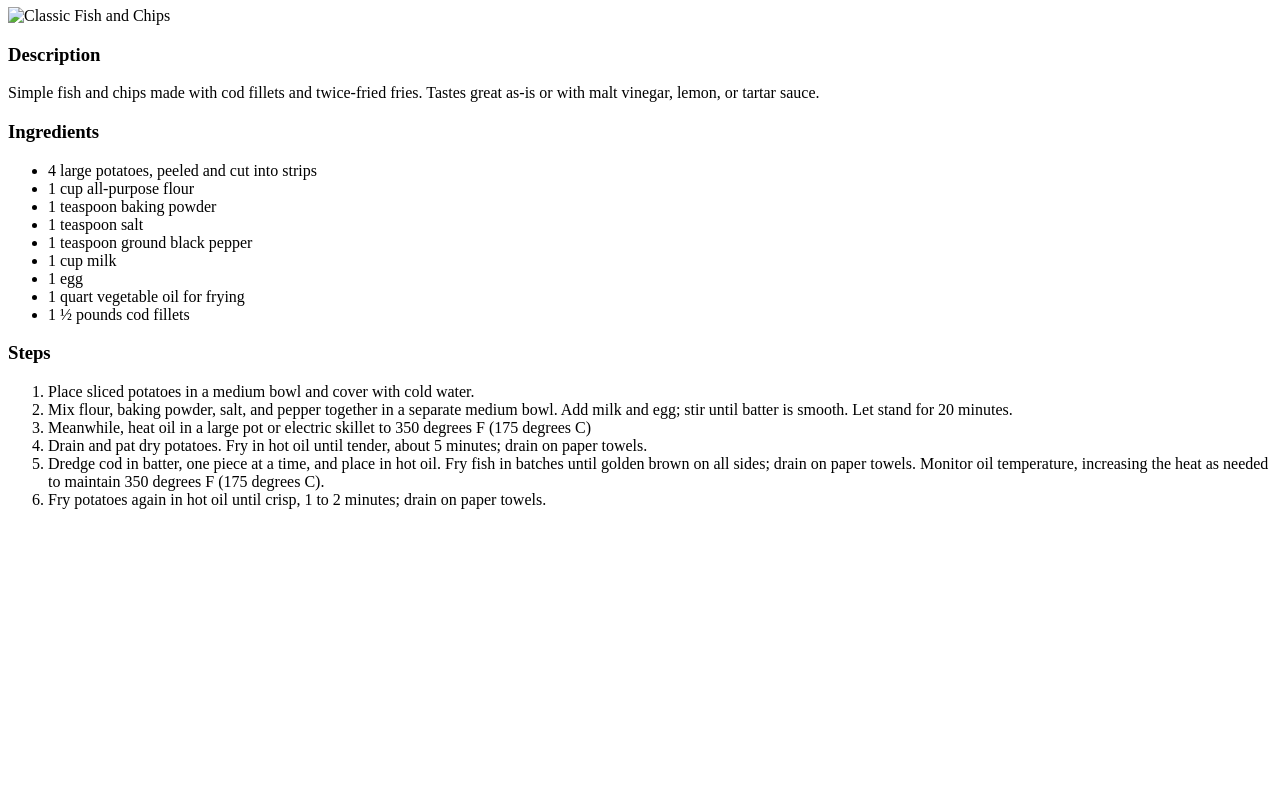
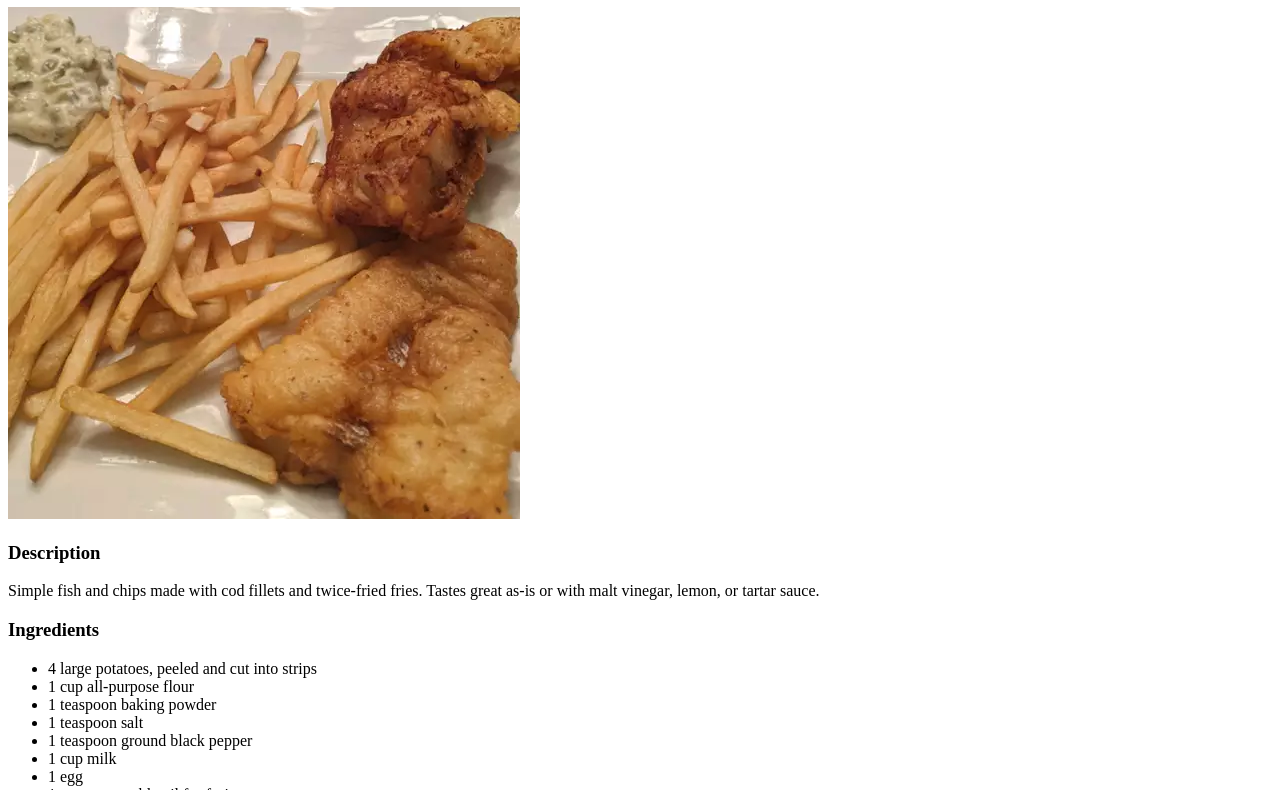
Before and after one commit to HuTrainningGit/odin-recipes, a plain HTML site: page recipes/classic-fish-and-chips.html in a window 1280 px wide. Shown: the part 73-863 px from the top of the page. Before the commit the page ends 800 px from the top, so only its background shows below. Drawn offline with Linux system fonts and the light colour scheme.

Commit message:
Add french-fries.html/Fix typo classic-fish-and-chips

```diff
--- a/recipes/classic-fish-and-chips.html
+++ b/recipes/classic-fish-and-chips.html
@@ -6,7 +6,7 @@
     </header>
     <body>
         <h1>Classic Fish and Chips</h1>
-        <img src="images/classic-fish-and-chips" alt="Classic Fish and Chips">
+        <img src="images/classic-fish-and-chips.webp" alt="Classic Fish and Chips">
         <section>
             <h3>Description</h3>
             <p>
```
Also changed, not shown: recipes/french-fries.html (added, +7 -0 lines).
